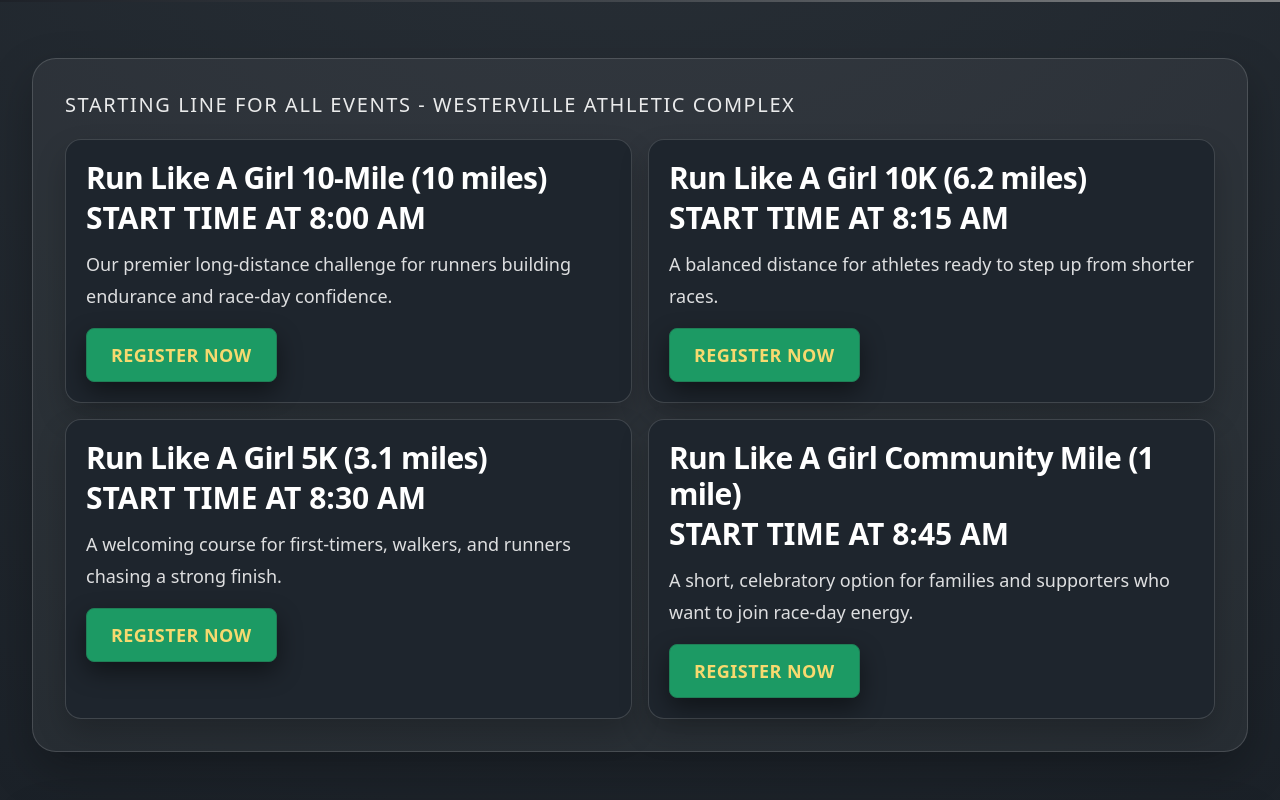
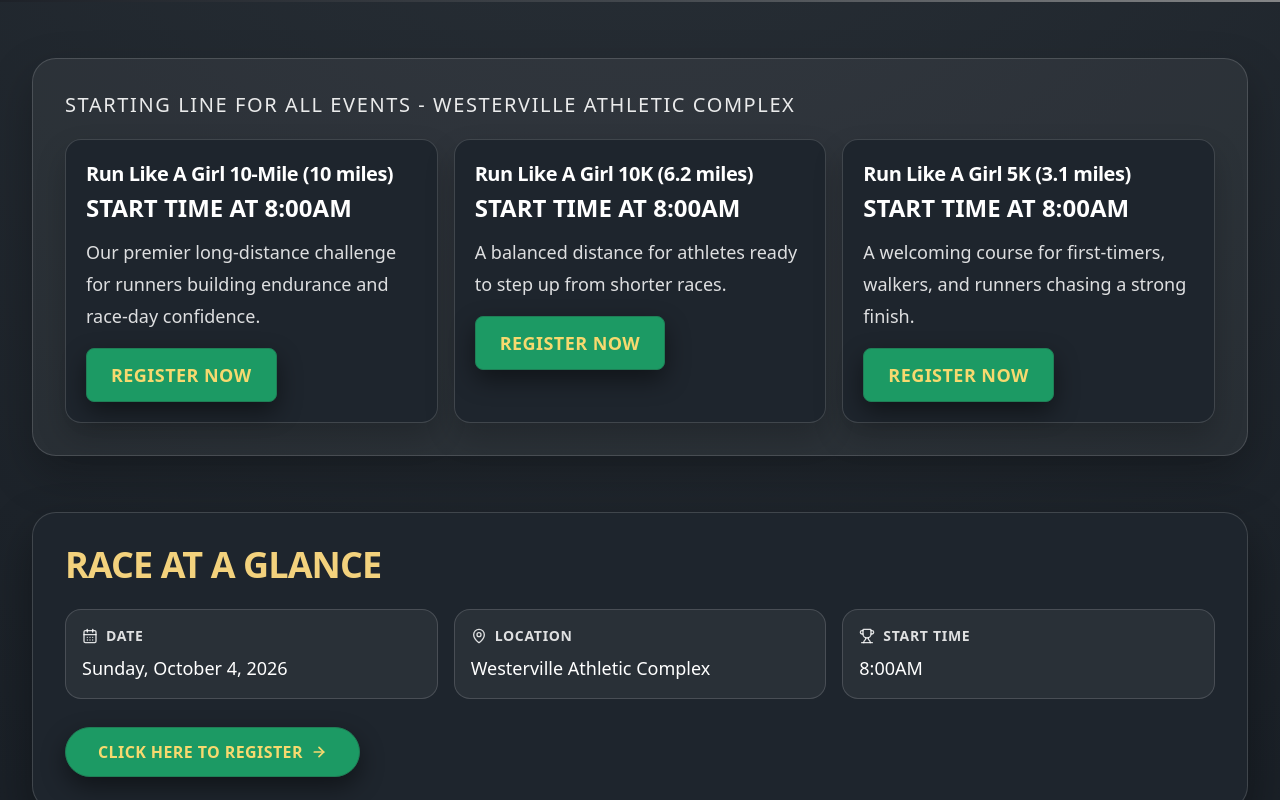
Before and after one commit to Amzad9/run-like-a-girl, a Next.js app: page /event-details in a window 1280 px wide. Shown: the part 420-1220 px from the top of the page. Built offline with nearby package versions, Linux system fonts and the light colour scheme; grey boxes are pictures that could not be loaded.

Commit message:
ui update

```diff
--- a/src/app/about/page.tsx
+++ b/src/app/about/page.tsx
@@ -53,10 +53,7 @@ export default function AboutPage() {
               Our Mission
             </h2>
             <p className="mt-4 text-base leading-7 text-white/90 sm:text-lg sm:leading-8">
-              Girls on the Run Central Ohio&apos;s mission is to inspire girls to be healthy,
-              confident, and joyful, using an experience-based curriculum that integrates running.
-              The program, designed for girls in grades 3-8, focuses on social, emotional, and
-              physical skills, empowering them to activate their limitless potential.
+            Join us for an empowering all-women's running event that unites the Central Ohio running community! With options for a 5K, 10K, and 10-miler, there's something for everyone—from elite runners to weekend warriors and first-timers. Experience a morning with friendly competition, camaraderie, and the chance to make new friends. Don't miss out on this fantastic opportunity to celebrate fitness friendship! Proceeds to benefit "Girls on the Run"
             </p>
 
 
--- a/src/app/event-details/page.tsx
+++ b/src/app/event-details/page.tsx
@@ -13,26 +13,20 @@ const distances = [
   {
     title: "Run Like A Girl 10-Mile",
     miles: "10 miles",
-    startTime: "8:00 AM",
+    startTime: "8:00AM",
     body: "Our premier long-distance challenge for runners building endurance and race-day confidence.",
   },
   {
     title: "Run Like A Girl 10K",
     miles: "6.2 miles",
-    startTime: "8:15 AM",
+    startTime: "8:00AM",
     body: "A balanced distance for athletes ready to step up from shorter races.",
   },
   {
     title: "Run Like A Girl 5K",
     miles: "3.1 miles",
-    startTime: "8:30 AM",
+    startTime: "8:00AM",
     body: "A welcoming course for first-timers, walkers, and runners chasing a strong finish.",
-  },
-  {
-    title: "Run Like A Girl Community Mile",
-    miles: "1 mile",
-    startTime: "8:45 AM",
-    body: "A short, celebratory option for families and supporters who want to join race-day energy.",
   },
 ];
 
@@ -78,16 +72,16 @@ export default function EventDetailsPage() {
             Starting line for all events - Westerville Athletic Complex
           </p>
 
-          <div className="mt-5 grid gap-4 md:grid-cols-2">
+          <div className="mt-5 grid gap-4 md:grid-cols-3">
             {distances.map((item) => (
               <article
                 key={item.title}
                 className="rounded-2xl border border-white/15 bg-[#1e252d] p-5 shadow-[0_14px_30px_rgba(0,0,0,0.20)]"
               >
-                <h2 className="text-2xl font-black tracking-tight text-white sm:text-3xl">
+                <h2 className="text-xl font-black tracking-tight text-white sm:text-xl">
                   {item.title} ({item.miles})
                 </h2>
-                <p className="mt-1 text-2xl font-black uppercase text-white sm:text-3xl">
+                <p className="mt-1 text-2xl font-black uppercase text-white sm:text-2xl">
                   Start Time at {item.startTime}
                 </p>
                 <p className="mt-3 text-base leading-7 text-white/85 sm:text-lg sm:leading-8">
@@ -131,7 +125,7 @@ export default function EventDetailsPage() {
               <p className="flex items-center gap-2 text-sm font-black uppercase tracking-wider text-white/85">
                 <Trophy className="h-4 w-4" /> Start Time
               </p>
-              <p className="mt-2 text-lg text-white">9:00 AM</p>
+              <p className="mt-2 text-lg text-white">8:00AM</p>
             </div>
           </div>
 
```
